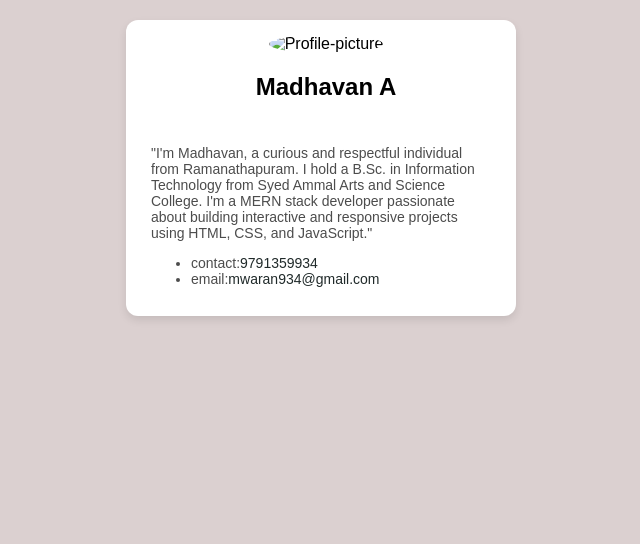
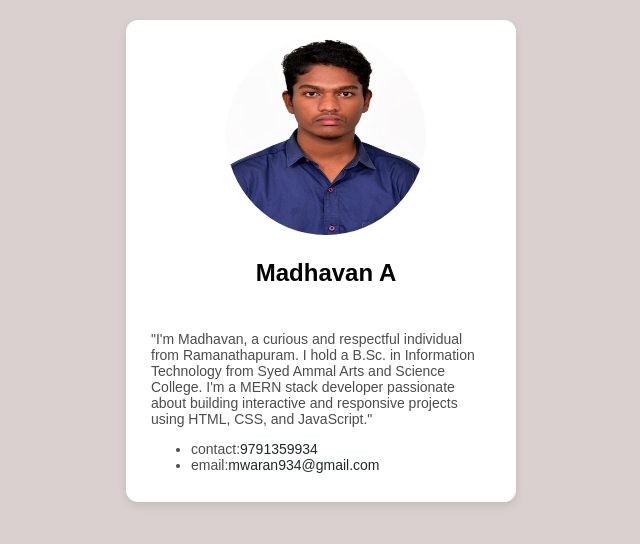
Before and after one commit to Madhavan-12/Maddy-card, a plain HTML site: page index.html in a window 1280 px wide. Shown: the whole page, without its empty margins (319-959 px from the left). Drawn offline with Linux system fonts and the light colour scheme.

Commit message:
creating image folder

```diff
--- a/index.html
+++ b/index.html
@@ -47,7 +47,7 @@
     <body>
         <section class="card">
        <div class="Namepic">
-         <img src="./../../../Html_New/image/Madhavan_studio.jpeg" alt="Profile-picture">
+         <img src="image/Madhavan_studio.jpeg" alt="Profile-picture">
          <h1>Madhavan A</h1>
        </div>
 
```
Also changed, not shown: image/Madhavan_studio.jpeg (added).
